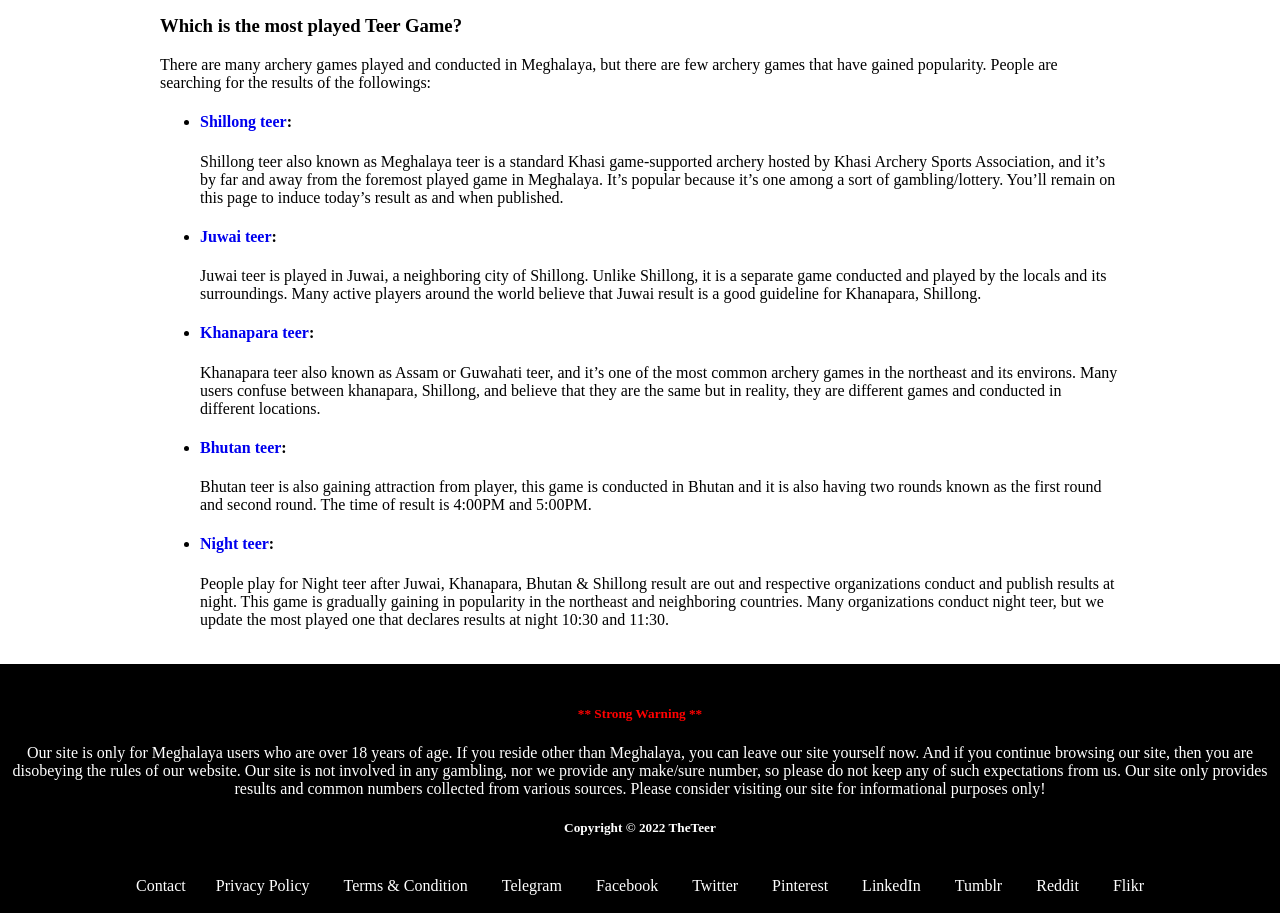
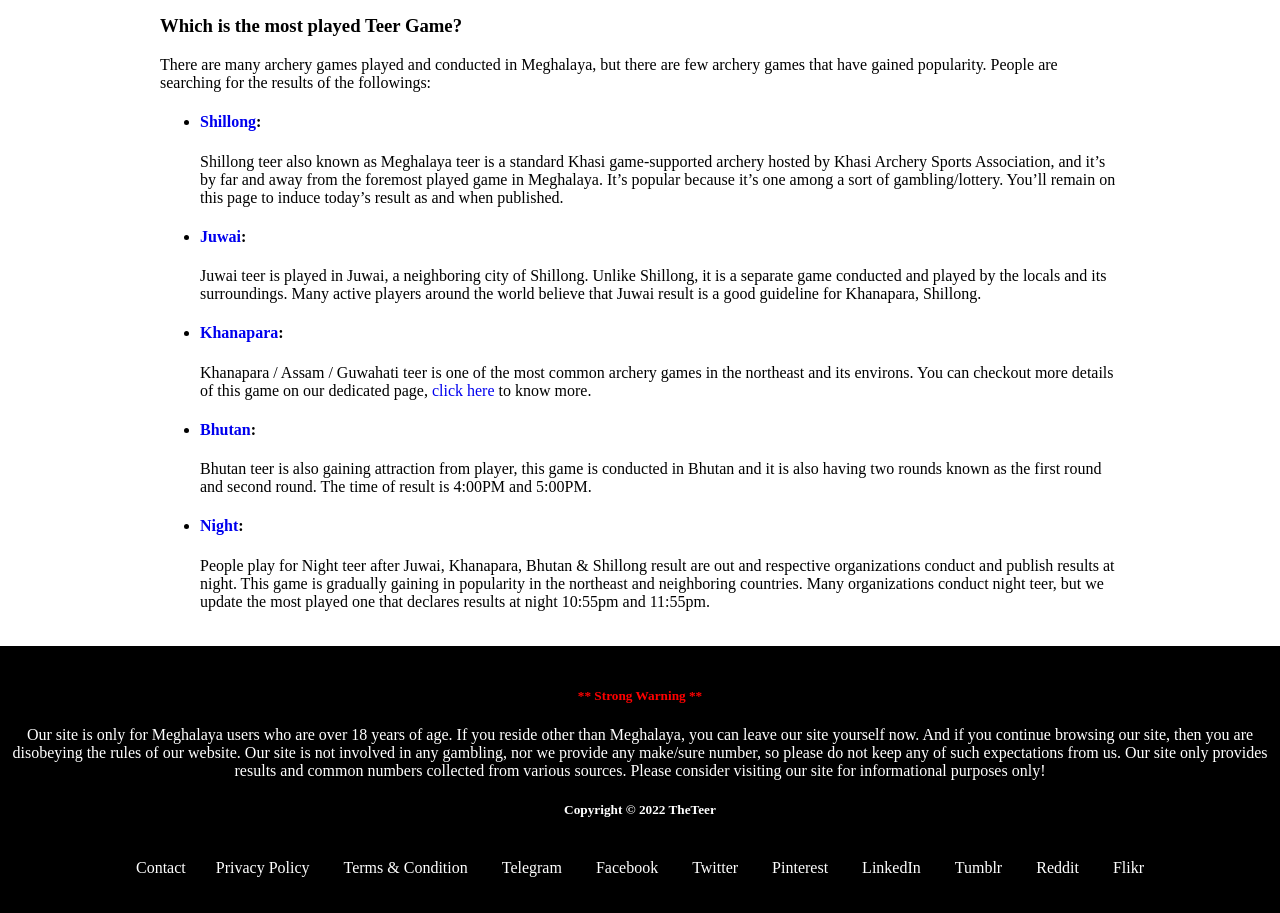
Before and after one commit to theteer-git/website, a plain HTML site: page index.html in a window 1280 px wide. Shown: the part 3371-4284 px from the top of the page. Drawn offline with Linux system fonts and the light colour scheme.

Commit message:
Update index.html

```diff
--- a/index.html
+++ b/index.html
@@ -219,24 +219,24 @@ It’s one of every of the foremost neglected elements during this game, so be c
 There are many archery games played and conducted in Meghalaya, but there are few archery games that have gained popularity. People are searching for the results of the followings:
 <ul>
  <li>
-<h4><a href="./../">Shillong teer</a>:</h4>
+<h4><a href="./../">Shillong</a>:</h4>
 Shillong teer also known as Meghalaya teer is a standard Khasi game-supported archery hosted by Khasi Archery Sports Association, and it’s by far and away from the foremost played game in Meghalaya. It’s popular because it’s one among a sort of gambling/lottery. You’ll remain on this page to induce today’s result as and when published.
  </li>
  <li>
-<h4><a href="./../juwai-teer-results/">Juwai teer</a>:</h4>
+<h4><a href="./../juwai-teer-results/">Juwai</a>:</h4>
 Juwai teer is played in Juwai, a neighboring city of Shillong. Unlike Shillong, it is a separate game conducted and played by the locals and its surroundings. Many active players around the world believe that Juwai result is a good guideline for Khanapara, Shillong.
 </li>
 <li>
-<h4><a href="./../khanapara-teer-results/">Khanapara teer</a>:</h4>
-Khanapara teer also known as Assam or Guwahati teer, and it’s one of the most common archery games in the northeast and its environs. Many users confuse between khanapara, Shillong, and believe that they are the same but in reality, they are different games and conducted in different locations.
+<h4><a href="./../khanapara-teer-results/">Khanapara</a>:</h4>
+Khanapara / Assam / Guwahati teer is one of the most common archery games in the northeast and its environs. You can checkout more details of this game on our dedicated page, <a href="./../khanapara-teer-results/">click here</a> to know more.
 </li>
 <li>
-<h4><a href="./../bhutan-teer-result/">Bhutan teer</a>:</h4>
+<h4><a href="./../bhutan-teer-result/">Bhutan</a>:</h4>
 Bhutan teer is also gaining attraction from player, this game is conducted in Bhutan and it is also having two rounds known as the first round and second round. The time of result is 4:00PM and 5:00PM.
 </li>
 <li>
-<h4><a href="./../night-teer-results/">Night teer</a>:</h4>
-People play for Night teer after Juwai, Khanapara, Bhutan &amp; Shillong result are out and respective organizations conduct and publish results at night. This game is gradually gaining in popularity in the northeast and neighboring countries. Many organizations conduct night teer, but we update the most played one that declares results at night 10:30 and 11:30.
+<h4><a href="./../night-teer-results/">Night</a>:</h4>
+People play for Night teer after Juwai, Khanapara, Bhutan &amp; Shillong result are out and respective organizations conduct and publish results at night. This game is gradually gaining in popularity in the northeast and neighboring countries. Many organizations conduct night teer, but we update the most played one that declares results at night 10:55pm and 11:55pm.
 </li>
 </ul>
 </div>
```
